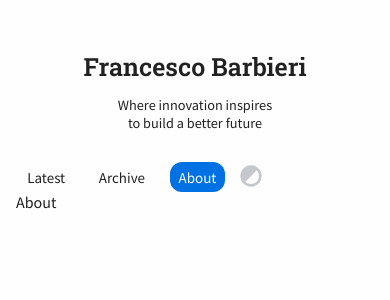
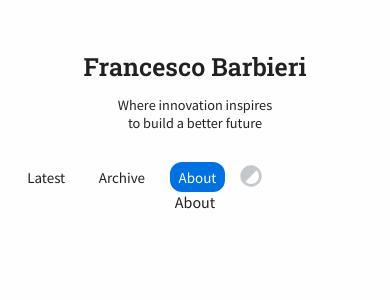
Before and after one commit to francescobarbieri/francescobarbieri.me, a Next.js app: page /about in a window 390 px wide. Shown: the top 300 px of the page. Built offline with nearby package versions, Linux system fonts and the light colour scheme.

Commit message:
wrapper responsive

```diff
--- a/pages/about.js
+++ b/pages/about.js
@@ -13,10 +13,12 @@ export default function About() {
           <title>Francesco Barbieri</title>
           <link rel="icon" href="/favicon.ico" />
         </Head>
-        <main className='wrapper'>
+        <center>
+          <main className='wrapper'>
             <Navbar />
             <p>About</p>
-        </main>
+          </main>
+        </center>
       </>
     )
   }
--- a/styles/globals.css
+++ b/styles/globals.css
@@ -41,3 +41,15 @@ p {
   height: fit-content;
   padding: 0 1rem 0 1rem;
 }
+
+@media screen and (min-width: 640px) {
+  .wrapper {
+    max-width: 42.5rem;
+  }
+}
+
+@media screen and (min-width: 980px) {
+  .wrapper {
+    max-width: 64.125rem;
+  }
+}
```
Also changed, not shown: pages/archive.js (+6 -4 lines), pages/index.js (+6 -4 lines).
